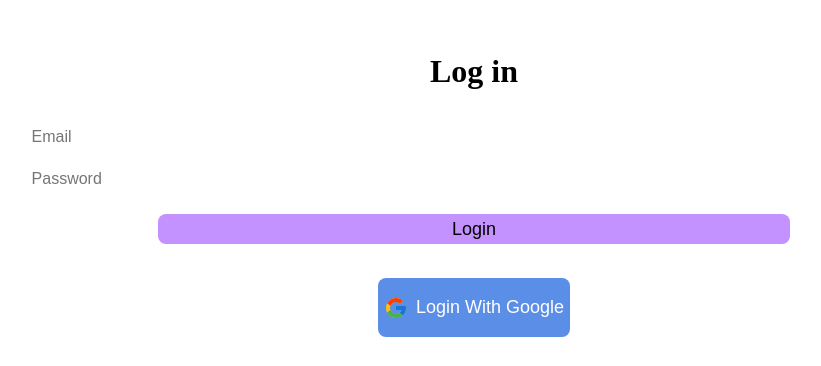
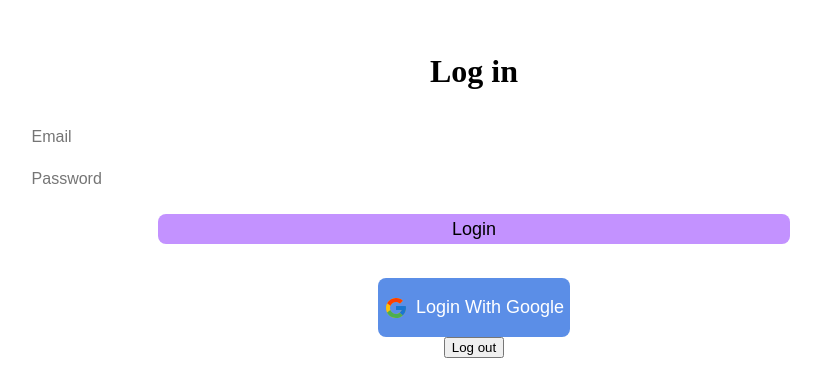
Before and after one commit to mgarmao/CAC23, a Nuxt app: page /login in a window 1280 px wide. Shown: the part 600-966 px from the top of the page, without its empty margins (166-987 px from the left). Before the commit the page ends 945 px from the top, so only its background shows below. Built offline with nearby package versions, Linux system fonts and the light colour scheme.

Commit message:
Log Out button for testing

```diff
--- a/pages/login.vue
+++ b/pages/login.vue
@@ -7,7 +7,7 @@
         <button @click="login(email,password)" id="email-login-button">Login</button>
         <br>
         <button id="login-google" @click="loginWithGoogle"><img src="../public/google-logo.svg"><p>Login With Google</p></button>
-        <!-- <button @click="signOutUser">Log out</button> -->
+        <button @click="signOutUser">Log out</button>
     </div>
 </template>
 
```
